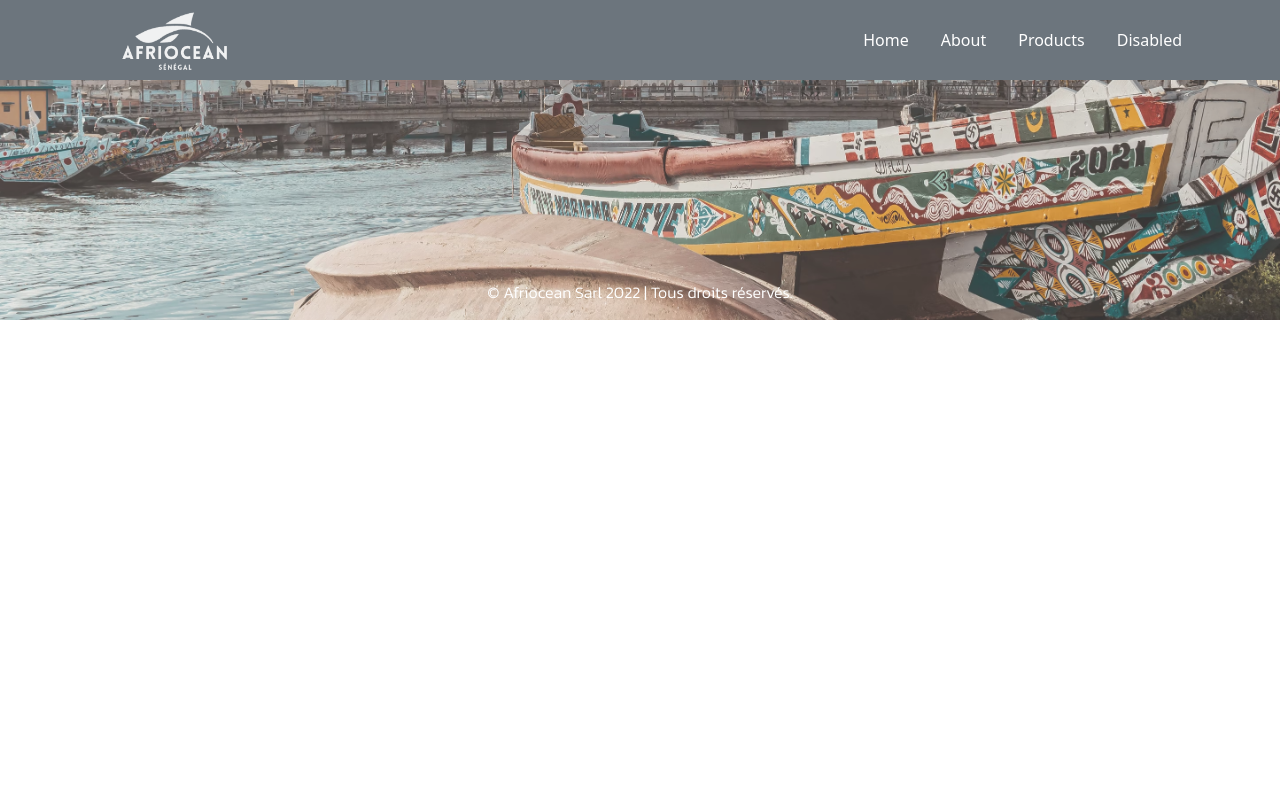
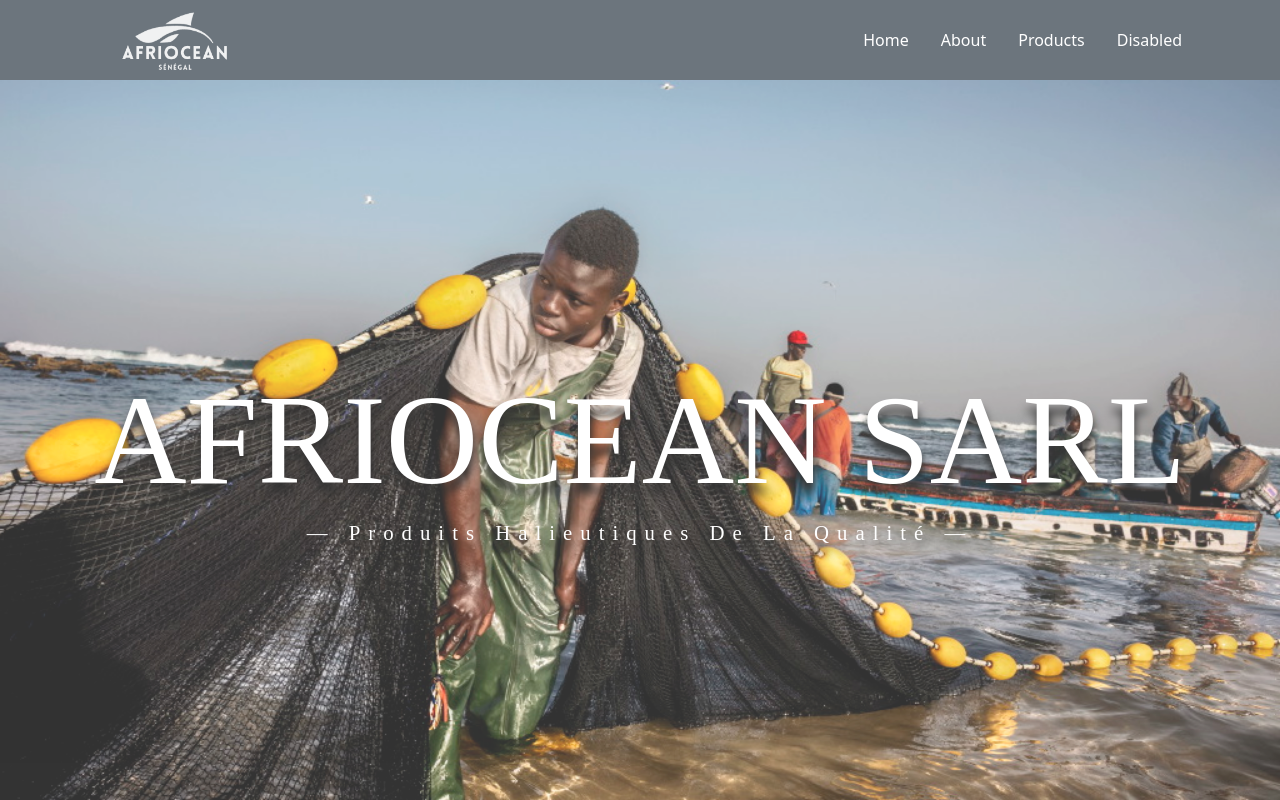
Before and after one commit to LucienPeng/afriocean-sarl-react, a React (Create React App) app: page / in a window 1280 px wide. Shown: the top 800 px of the page. Built offline with nearby package versions, Linux system fonts and the light colour scheme.

Commit message:
fix:path

```diff
--- a/package.json
+++ b/package.json
@@ -1,6 +1,6 @@
 {
   "name": "afriocean",
-  "homepage": "https://lucienpeng.github.io/afriocean-sarl-react/",
+  "homepage": "https://lucienpeng.github.io/afriocean-sarl-react",
   "version": "0.1.0",
   "private": true,
   "dependencies": {
--- a/src/App.js
+++ b/src/App.js
@@ -5,16 +5,15 @@
 import AboutPage from "./pages/about-page";
 import ProductPage from "./pages/product-page";
 import FooterComponent from "./components/footer-component";
-const url = "https://lucienpeng.github.io/afriocean-sarl-react";
 
 const App = () => {
   return (
     <div className="App">
       <NavComponent />
       <Routes>
-        <Route path={url} element={<HomePage />} />
-        <Route path={url + "/about"} element={<AboutPage />} />
-        <Route path={url + "/product"} element={<ProductPage />} />
+        <Route path="/" element={<HomePage />} />
+        <Route path="/about" element={<AboutPage />} />
+        <Route path="/product" element={<ProductPage />} />
       </Routes>
       <FooterComponent />
     </div>
```
Also changed, not shown: 7 other files (tests, documents, lock files or other folders).
